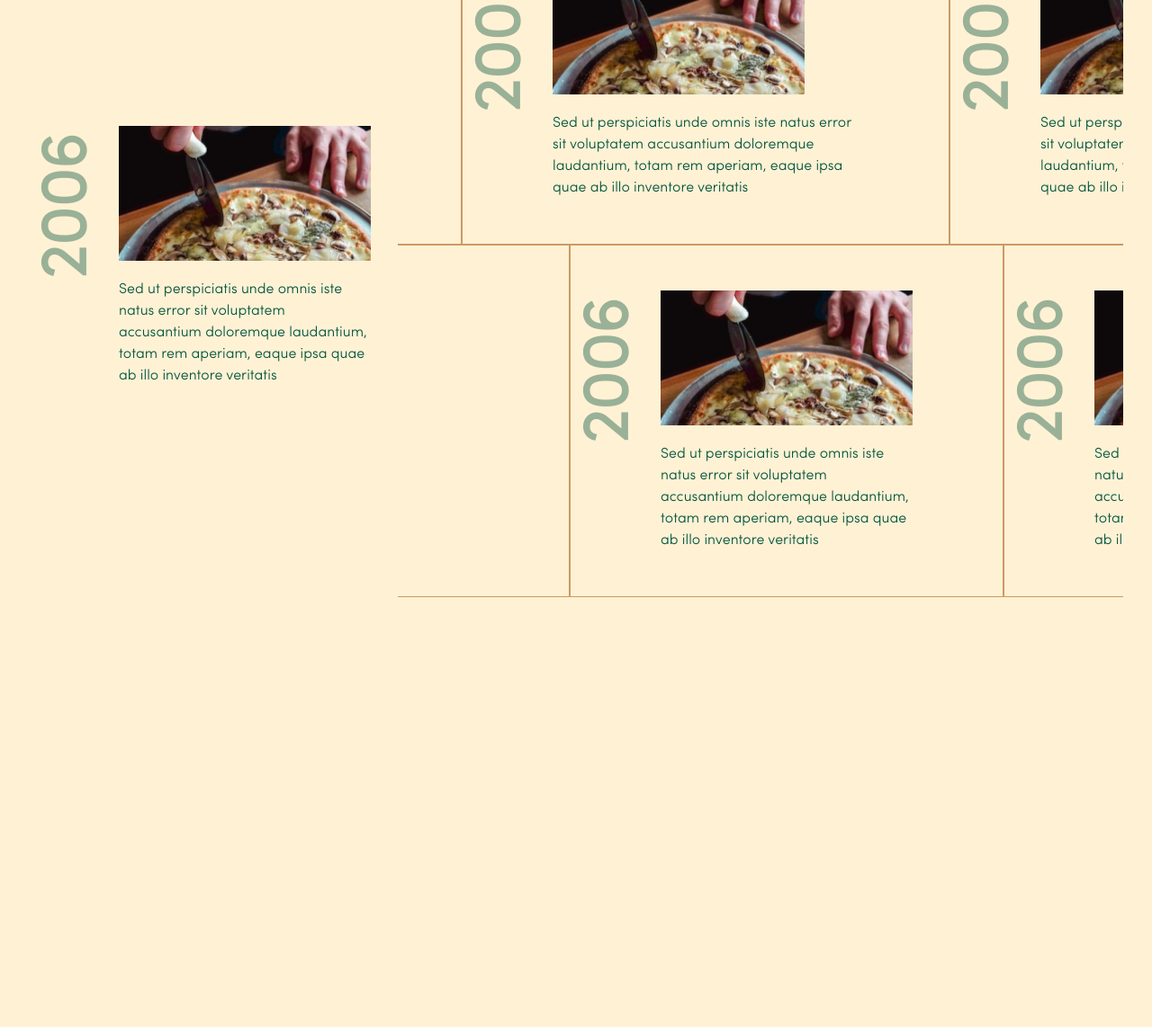
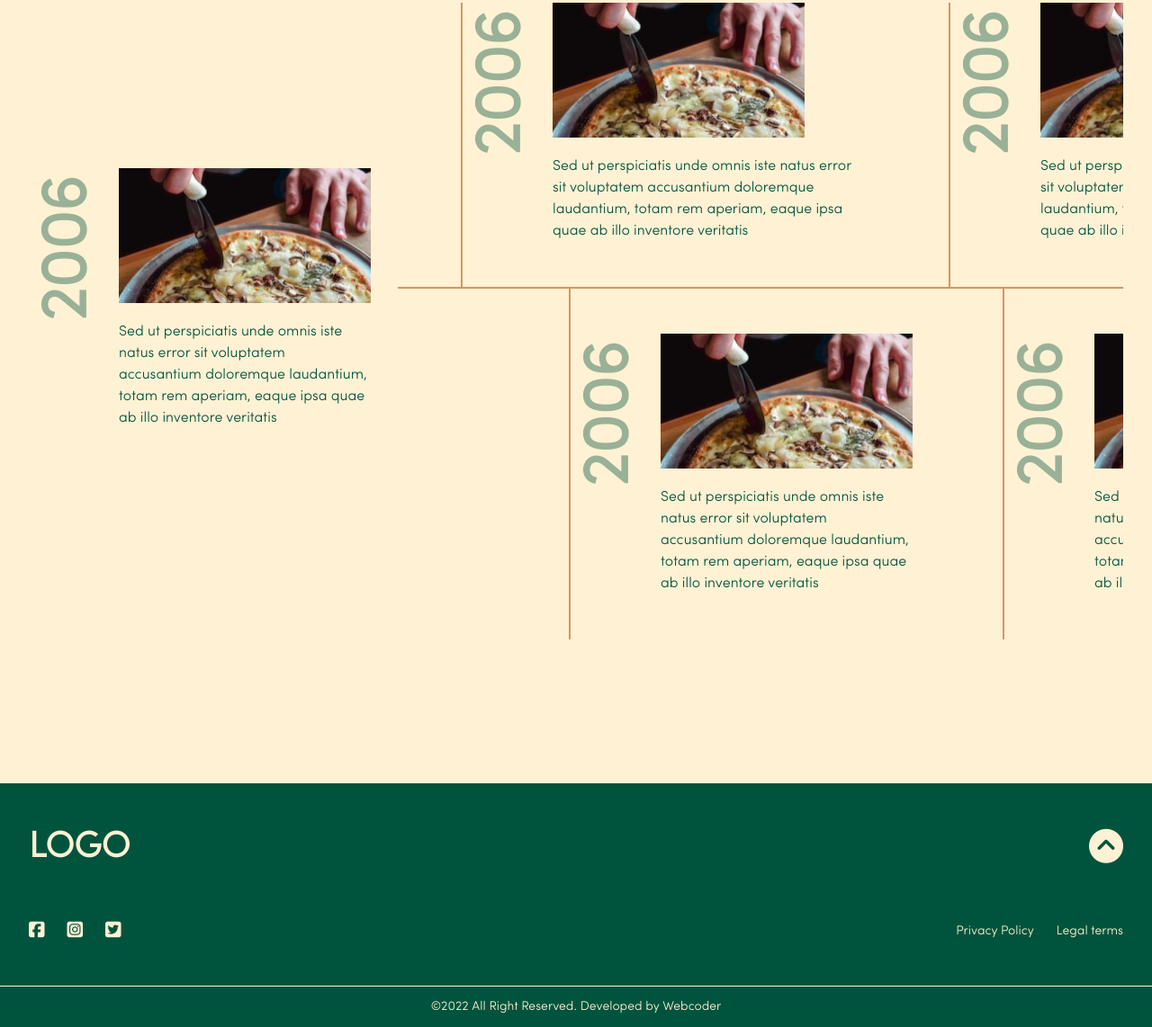
Before and after one commit to elturanshucai/pizza_adas, a plain HTML site: page about.html in a window 1280 px wide. Shown: the part 1818-2960 px from the top of the page at 90% size. Before the commit the page ends 2482 px from the top, so only its background shows below. Drawn offline with Linux system fonts and the light colour scheme; a small style sheet from the web is missing.

Commit message:
about page complete

```diff
--- a/about.html
+++ b/about.html
@@ -8,6 +8,7 @@
     <link rel="stylesheet" href="css/root.css">
     <link rel="stylesheet" href="css/header.css">
     <link rel="stylesheet" href="css/about.css">
+    <link rel="stylesheet" href="css/footer.css">
     <link rel="stylesheet" href="https://cdnjs.cloudflare.com/ajax/libs/font-awesome/6.5.2/css/all.min.css"
         integrity="sha512-SnH5WK+bZxgPHs44uWIX+LLJAJ9/2PkPKZ5QiAj6Ta86w+fsb2TkcmfRyVX3pBnMFcV7oQPJkl9QevSCWr3W6A=="
         crossorigin="anonymous" referrerpolicy="no-referrer" />
@@ -213,7 +214,44 @@
         </section>
     </main>
 
-    <footer></footer>
+    <footer>
+        <div class="container footer-top">
+            <div class="logo-div">
+                <h2 class="logo">
+                    Logo
+                </h2>
+                <button class="up">
+                    <a href="#">
+                        <i class="fa-solid fa-circle-chevron-up"></i>
+                    </a>
+                </button>
+            </div>
+            <div class="socials">
+                <div class="social-icons">
+                    <a href="">
+                        <i class="fa-brands fa-square-facebook"></i>
+                    </a>
+                    <a href="">
+                        <i class="fa-brands fa-square-instagram"></i>
+                    </a>
+                    <a href="">
+                        <i class="fa-brands fa-square-twitter"></i>
+                    </a>
+                </div>
+                <div class="policy">
+                    <a href="">
+                        Privacy Policy
+                    </a>
+                    <a href="">
+                        Legal terms
+                    </a>
+                </div>
+            </div>
+        </div>
+        <p class="webcoder">
+            ©2022 All Right Reserved. Developed by Webcoder
+        </p>
+    </footer>
 </body>
 
 </html>
--- a/css/about.css
+++ b/css/about.css
@@ -69,6 +69,11 @@
     height: 100%;
 }
 
+.history h3{
+    font-size: 6rem;
+    color: var(--light-brown);
+}
+
 .history-content{
     display: flex;
     align-items: center;
@@ -76,6 +81,11 @@
     margin-top: 6rem;
     width: 100%;
     overflow-x: auto;
+    margin-bottom: 16rem;
+}
+
+main ::-webkit-scrollbar{
+    display: none;
 }
 
 .history-content .left{
@@ -87,7 +97,6 @@
 
 .history-content .right{
     flex: 2;
-    border-bottom: 1px solid var(--light-brown);
 }
 
 .history-content .right .top{
--- /dev/null
+++ b/css/footer.css
@@ -0,0 +1,57 @@
+footer {
+    background-color: var(--green);
+    color: var(--cream);
+}
+
+.footer-top {
+    padding: 5rem 0;
+}
+
+.footer-top .logo-div {
+    display: flex;
+    align-items: center;
+    justify-content: space-between;
+    margin-bottom: 6rem;
+}
+
+.footer-top .up {
+    background: none;
+    border: none;
+    font-size: 3.8rem;
+    cursor: pointer;
+    color: var(--cream);
+}
+
+.socials {
+    display: flex;
+    align-items: center;
+    justify-content: space-between;
+}
+
+.socials .social-icons {
+    display: flex;
+    align-items: center;
+    gap: 2.5rem;
+    font-size: 2rem;
+}
+
+.socials .policy {
+    display: flex;
+    align-items: center;
+    gap: 2.5rem;
+    font-size: 1.4rem;
+}
+
+footer .webcoder {
+    font-size: 1.4rem;
+    text-align: center;
+    padding: 1.5rem 0;
+    border-top: 1px solid var(--cream);
+}
+
+@media screen and (max-width:768px) {
+    .socials {
+        flex-wrap: wrap;
+        gap: 2rem;
+    }
+}
--- a/css/responsive.css
+++ b/css/responsive.css
@@ -83,8 +83,4 @@
     .product{
         padding: 2rem;
     }
-    .socials{
-        flex-wrap: wrap;
-        gap: 2rem;
-    }
 }
--- a/css/style.css
+++ b/css/style.css
@@ -247,9 +247,10 @@
 }
 
 .product h4 {
-    font-size: 2.8rem;
+    font-size: 2rem;
     line-height: 3.2rem;
     color: var(--green);
+    text-align: center;
 }
 
 .team {
@@ -344,54 +345,3 @@
     width: 100%;
     height: 100%;
 }
-
-footer {
-    background-color: var(--green);
-    color: var(--cream);
-}
-
-.footer-top {
-    padding: 5rem 0;
-}
-
-.footer-top .logo-div {
-    display: flex;
-    align-items: center;
-    justify-content: space-between;
-    margin-bottom: 6rem;
-}
-
-.footer-top .up {
-    background: none;
-    border: none;
-    font-size: 3.8rem;
-    cursor: pointer;
-    color: var(--cream);
-}
-
-.socials {
-    display: flex;
-    align-items: center;
-    justify-content: space-between;
-}
-
-.socials .social-icons {
-    display: flex;
-    align-items: center;
-    gap: 2.5rem;
-    font-size: 2rem;
-}
-
-.socials .policy {
-    display: flex;
-    align-items: center;
-    gap: 2.5rem;
-    font-size: 1.4rem;
-}
-
-footer .webcoder {
-    font-size: 1.4rem;
-    text-align: center;
-    padding: 1.5rem 0;
-    border-top: 1px solid var(--cream);
-}
```
Also changed, not shown: index.html (+1 -0 lines).
